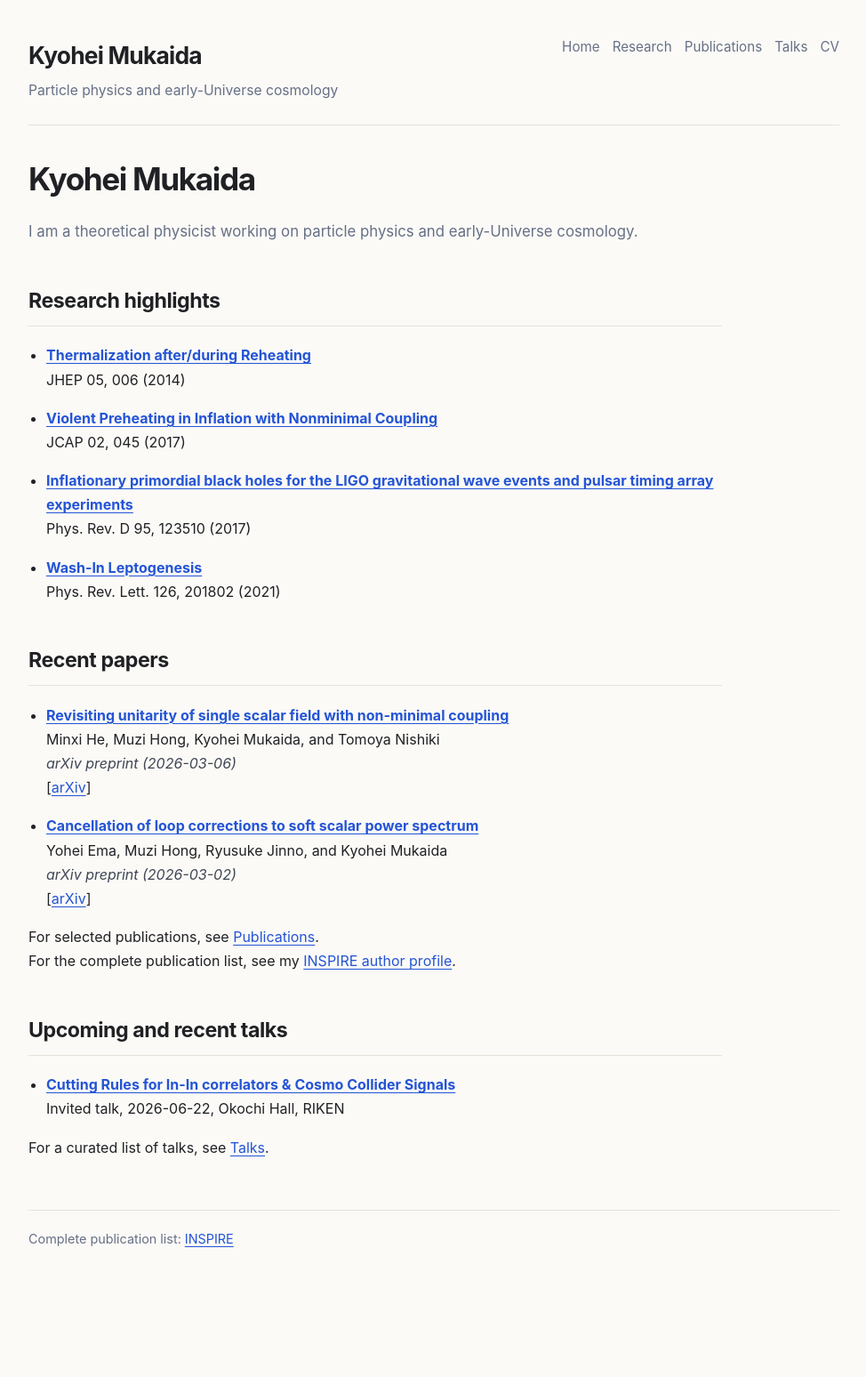
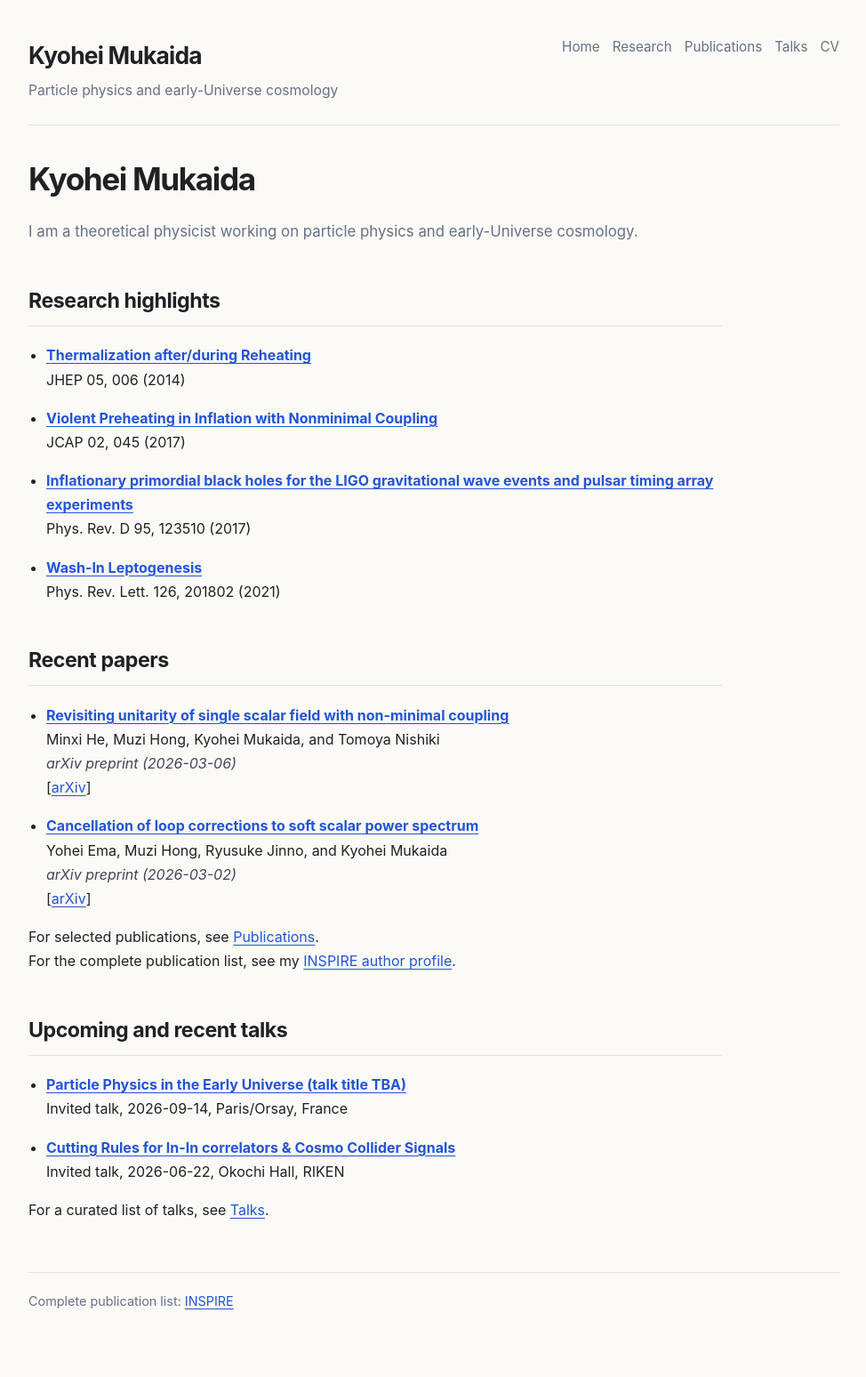
Before and after one commit to kyoheimukaida/kyoheimukaida.github.io, a Jekyll site: the page built from index.md, in a window 1280 px wide. Shown: the whole page at 89% size, without its empty margins (152-1126 px from the left). Built offline with Jekyll 4.4.1, drawn with Linux system fonts in a browser that asks for light colours; before the commit the page ends 1477 px from its top, so only the background shows below that.

Commit message:
Update talks

```diff
--- a/index.md
+++ b/index.md
@@ -41,6 +41,9 @@ For the complete publication list, see my [INSPIRE author profile](https://inspi
 ## Upcoming and recent talks
 
 <!-- talks:start -->
+- **[Particle Physics in the Early Universe (talk title TBA)](https://indico.ijclab.in2p3.fr/event/13541/)**
+  Invited talk, 2026-09-14, Paris/Orsay, France
+
 - **[Cutting Rules for In-In correlators & Cosmo Collider Signals](https://indico2.riken.jp/event/5612/timetable/#20260622)**
   Invited talk, 2026-06-22, Okochi Hall, RIKEN
 <!-- talks:end -->
```
Also changed, not shown: talks.md (+3 -0 lines).
